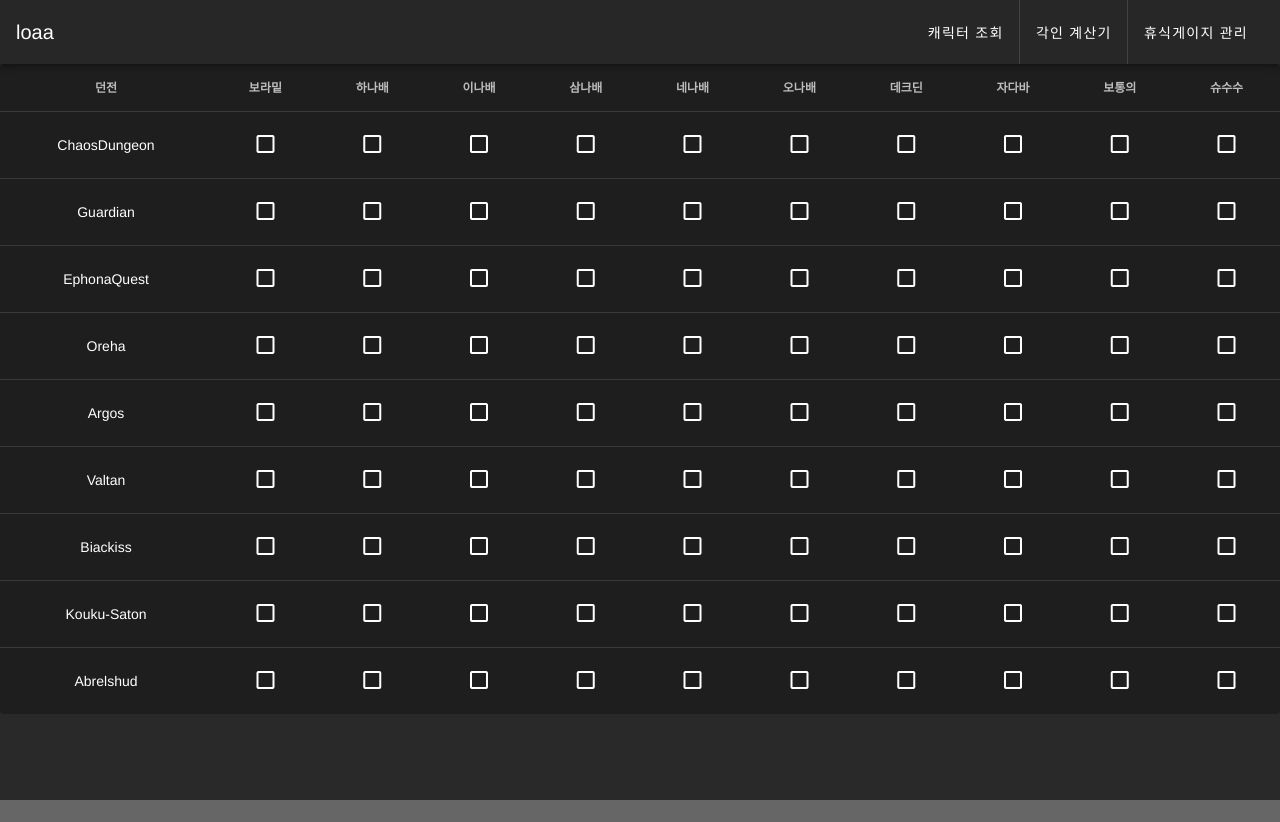
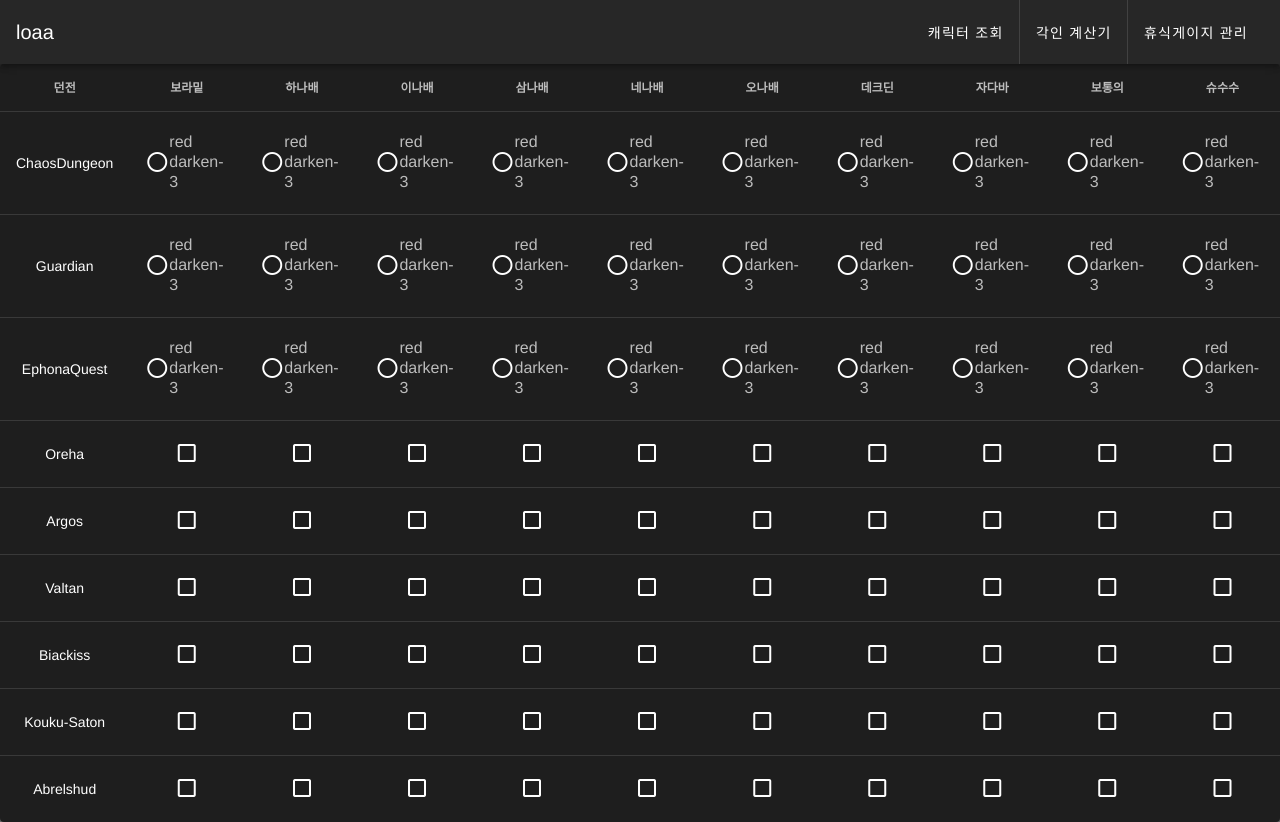
Before and after one commit to violet4795/loaa_vue, a Vue app: page /loaa/dungeon-counter in a window 1280 px wide. Before the commit the page ends 800 px from the top, so only its background shows below. Built offline with nearby package versions, Linux system fonts and the light colour scheme.

Commit message:
button-component ...

```diff
--- /dev/null
+++ b/src/components/main/daily-dungeon-button.vue
@@ -0,0 +1,35 @@
+<template>
+  <v-radio-group column>
+    <!-- <v-radio
+      v-for="index in count"
+      :label="index"
+      :color="index"
+      :value="index"
+      :key="index"
+    ></v-radio> -->
+    <v-radio
+      label="red darken-3"
+      color="red darken-3"
+      value="red darken-3"
+    ></v-radio>
+  </v-radio-group>
+</template>
+<script lang='ts'>
+import { Component, Vue, Prop, PropSync } from "vue-property-decorator";
+@Component({
+  components: {}
+})
+export default class App extends Vue {
+  @Prop({ default: 2 }) readonly countd: number = 2;
+  @PropSync("value") thisValue: any;
+
+  get getCountd() {
+    return this.countd;
+  }
+  //   set setCountd(c : number){
+  //       this.countd = c;
+  //   }
+}
+</script>
+<style lang='scss'>
+</style>
--- a/src/pages/dungeon-counter.vue
+++ b/src/pages/dungeon-counter.vue
@@ -19,8 +19,18 @@
         <tbody>
           <tr v-for="dungeon in dungeons" :key="dungeon.dungeonName">
             <td>{{ dungeon.dungeonName }}</td>
+
             <td v-for="character in characters" v-bind:key="character">
-              <v-checkbox class="inline"></v-checkbox>
+              <v-checkbox
+                v-if="dungeon.initCycle == 7"
+                class="inline"
+              ></v-checkbox>
+              <daily-dungeon-button
+                :count="dungeon.executeCount"
+                :value="33"
+                v-if="dungeon.initCycle == 1"
+                class="inline"
+              ></daily-dungeon-button>
             </td>
           </tr>
         </tbody>
@@ -31,8 +41,9 @@
 <script lang='ts'>
 import { Component, Vue } from "vue-property-decorator";
 import { dungeon } from "../components/models/characters-model";
+import DailyDungeonButton from "../components/main/daily-dungeon-button.vue";
 @Component({
-  components: {}
+  components: { DailyDungeonButton }
 })
 export default class App extends Vue {
   data: String = "dd";
```
